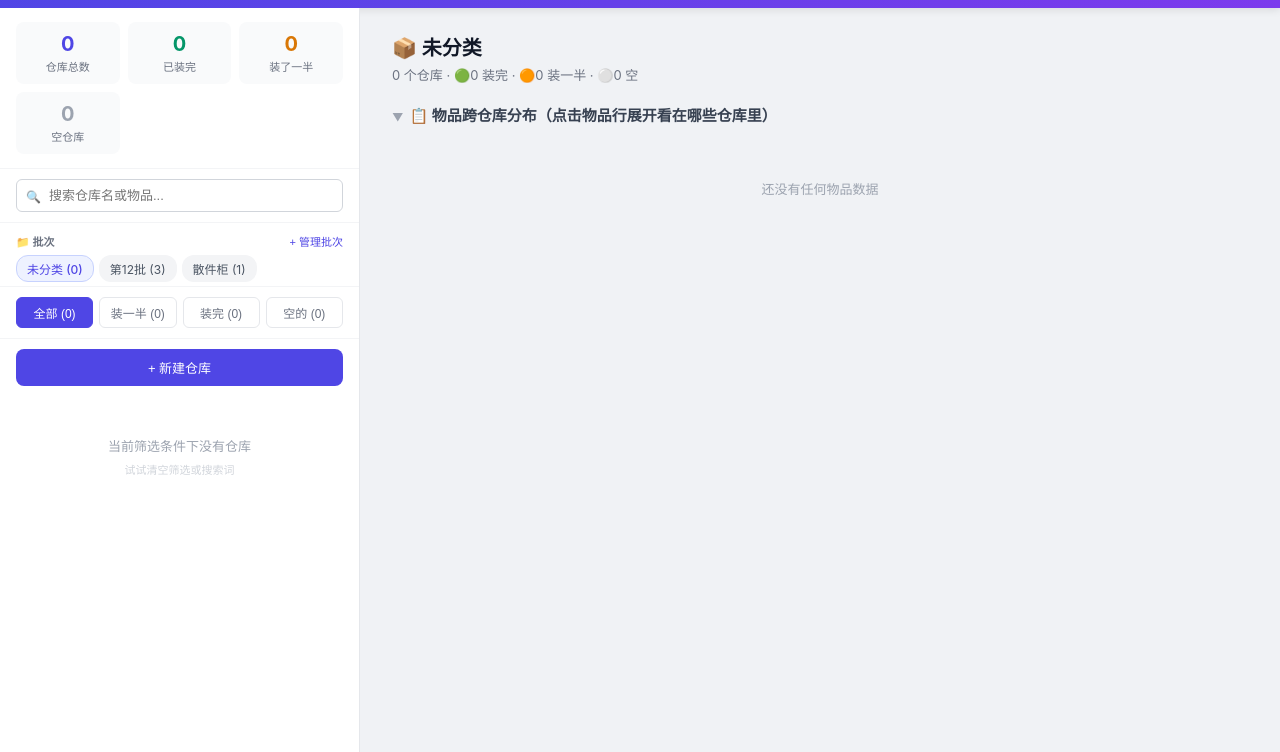
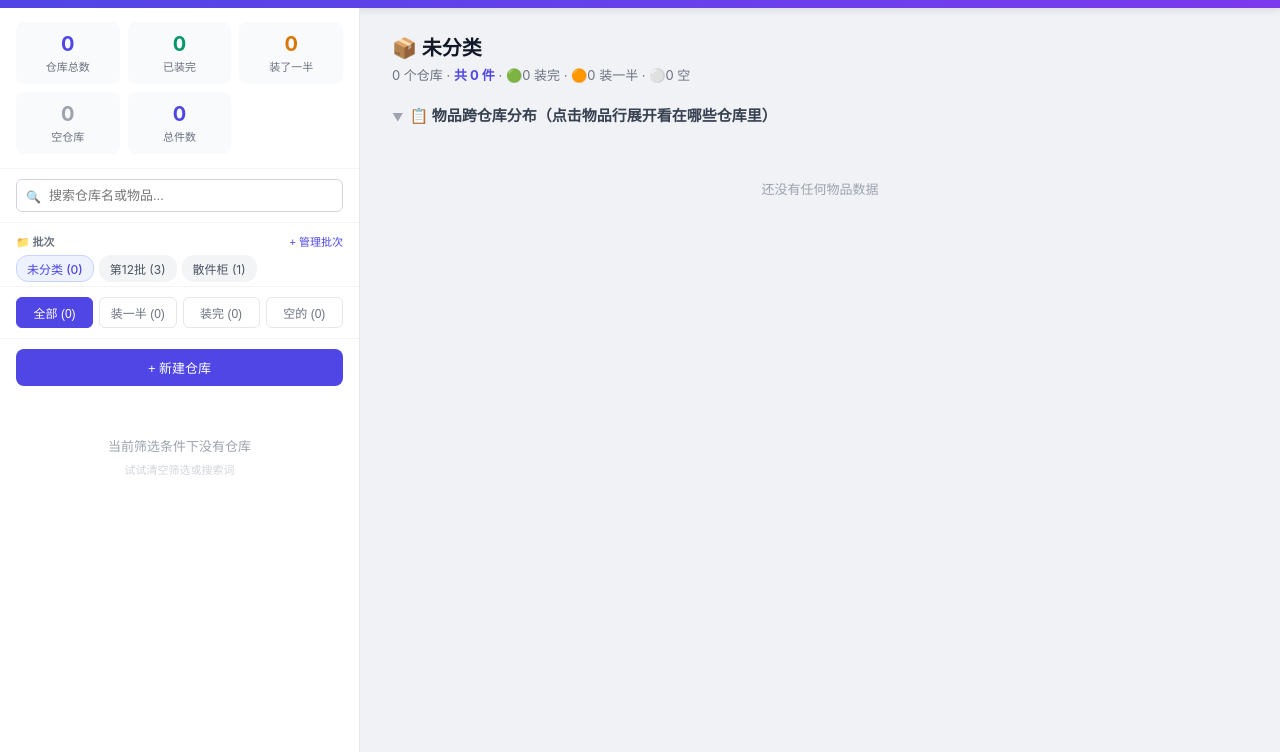
Before and after one commit to mryijia/packing-system, a plain HTML site: page index.html in a window 1280 px wide. Shown: the part 48-800 px from the top of the page. Drawn offline with nearby package versions, Linux system fonts and the light colour scheme.

Commit message:
feat: 界面直接显示总件数(顶部统计卡 + 批次概览标题)

```diff
--- a/index.html
+++ b/index.html
@@ -558,6 +558,10 @@
       <div class="stat-card empty">
         <div class="num" id="statEmpty">0</div>
         <div class="label">空仓库</div>
+      </div>
+      <div class="stat-card qty">
+        <div class="num" id="statQty">0</div>
+        <div class="label">总件数</div>
       </div>
     </div>
 
@@ -1054,18 +1058,21 @@ function renderStats() {
     pool = pool.filter(w => w.batchId === state.selectedBatch);
   }
   const total = pool.length;
-  let done = 0, half = 0, empty = 0;
+  let done = 0, half = 0, empty = 0, totalQty = 0;
   pool.forEach(w => {
     const st = getWarehouseStatus(w);
     if (st === 'done') done++;
     else if (st === 'half') half++;
     else empty++;
+    w.items.forEach(i => { totalQty += (i.qty || 0); });
   });
   document.getElementById('statTotal').textContent = total;
   document.getElementById('statDone').textContent = done;
   document.getElementById('statHalf').textContent = half;
   const elEmpty = document.getElementById('statEmpty');
   if (elEmpty) elEmpty.textContent = empty;
+  const elQty = document.getElementById('statQty');
+  if (elQty) elQty.textContent = totalQty;
 }
 
 function renderBatchChips() {
@@ -1247,13 +1254,14 @@ function renderMain() {
     const half = pool.filter(w => getWarehouseStatus(w) === 'half').length;
     const done = pool.filter(w => getWarehouseStatus(w) === 'done').length;
     const empty = pool.filter(w => getWarehouseStatus(w) === 'empty').length;
+    const totalQty = pool.reduce((s, w) => s + w.items.reduce((a, i) => a + (i.qty || 0), 0), 0);
 
     main.innerHTML = `
       <div class="main-header">
         <div>
           <h2>📦 ${escapeHtml(batchLabel)}</h2>
           <div style="font-size:13px;color:#6b7280;margin-top:4px">
-            ${pool.length} 个仓库 · 🟢${done} 装完 · 🟠${half} 装一半 · ⚪${empty} 空
+            ${pool.length} 个仓库 · <b style="color:#4f46e5">共 ${totalQty} 件</b> · 🟢${done} 装完 · 🟠${half} 装一半 · ⚪${empty} 空
           </div>
         </div>
       </div>
```
Also changed, not shown: 装柜管理系统.html (+10 -2 lines).
